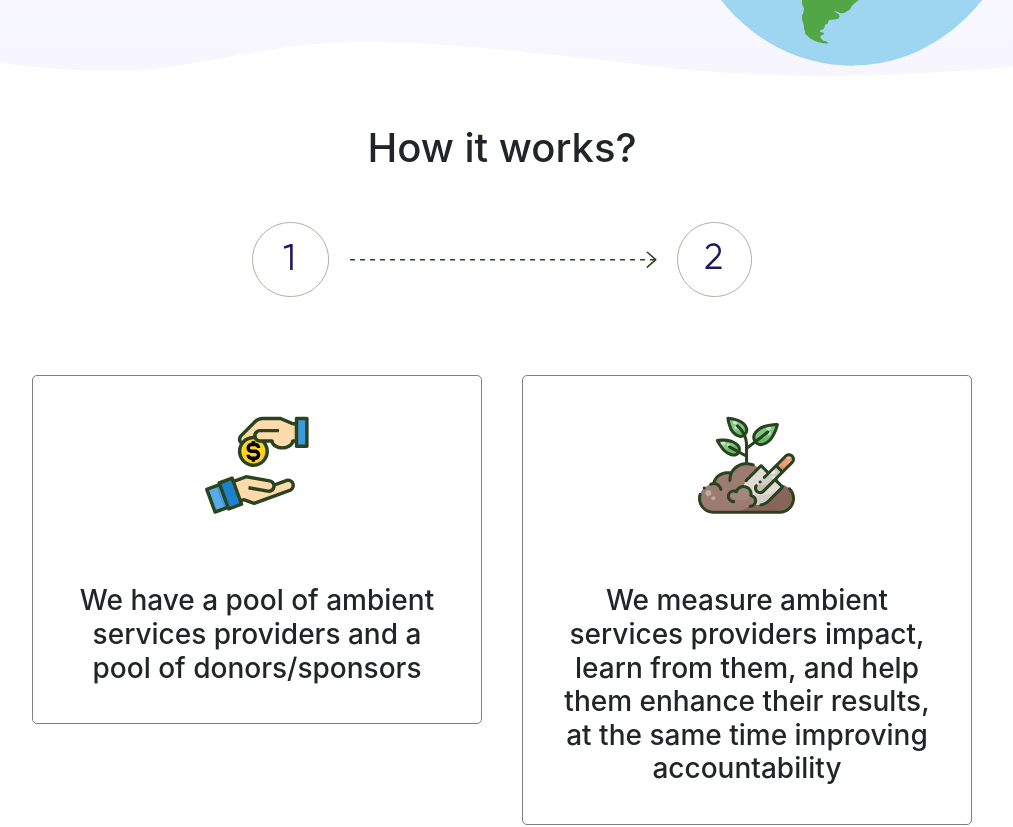
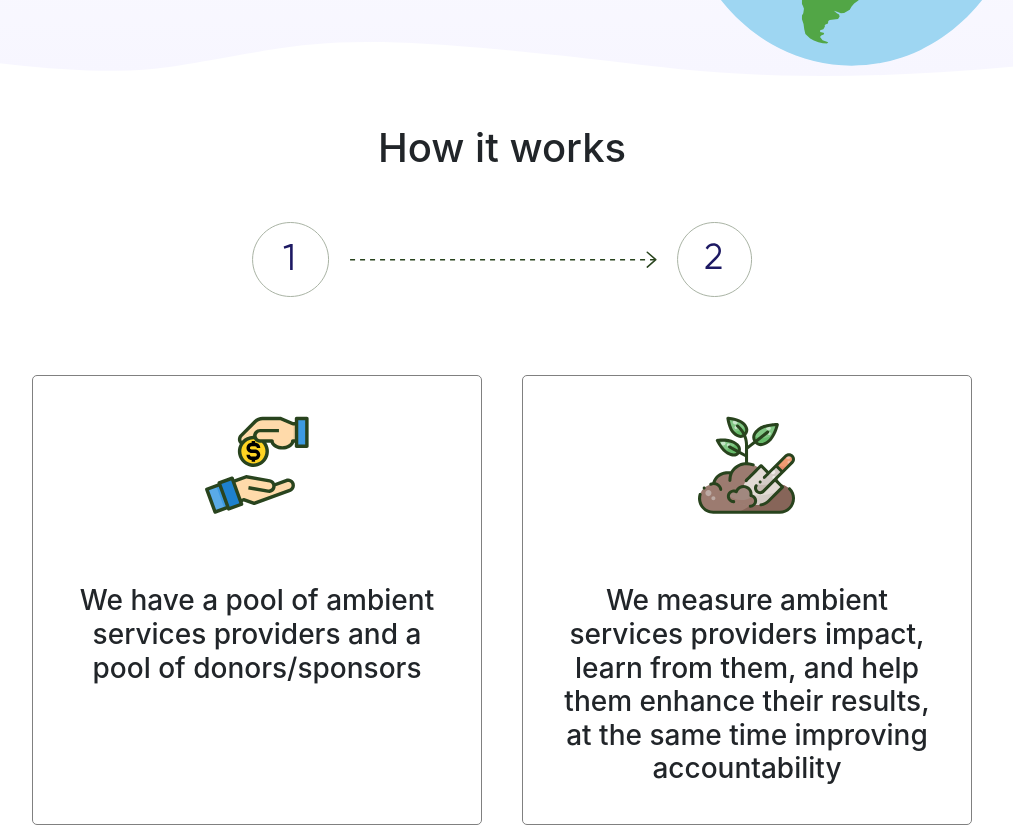
Before and after one commit to z0mbi19/acacia, a React (Create React App) app: page / in a window 1280 px wide. Shown: the part 460-1287 px from the top of the page, without its empty margins (138-1151 px from the left). Built offline with nearby package versions, Linux system fonts and the light colour scheme; no server answers.

Commit message:
fix layout

```diff
--- a/src/Components/About us/AboutUs.js
+++ b/src/Components/About us/AboutUs.js
@@ -29,7 +29,6 @@ const AboutUs = styled.div`
     p {
       font-style: normal;
       font-size: 26px;
-      font-weight: 500;
       line-height: 30px;
       color: #120f47;
     }
--- a/src/Components/Blogs/Blogs.js
+++ b/src/Components/Blogs/Blogs.js
@@ -24,6 +24,14 @@ const BlogsStyles = styled.div`
       flex-wrap: wrap;
     }
   }
+  .postblog {
+    width: 60%;
+    @media (max-width: 850px) {
+      width: 90%;
+      text-align: center;
+      margin-left: 3%;
+    }
+  }
   .datapost {
     display: flex;
     justify-content: space-around;
@@ -34,6 +42,10 @@ const BlogsStyles = styled.div`
     margin: 3%;
     @media (max-width: 850px) {
       flex-wrap: wrap;
+      justify-content: center;
+      img {
+        width: 100%;
+      }
     }
   }
   .textcard {
@@ -65,7 +77,7 @@ function Blogs() {
       <h1>{radio === "en" ? textBlogs.en.title : textBlogs.br.title}</h1>
 
       <div className="cardblog">
-        <div className="postcard">
+        <div className="postblog">
           <img src={blogImg} alt="blogImg" width="100%" />
           <div className="datapost">
             <p>2 july</p>
@@ -94,7 +106,7 @@ function Blogs() {
             </a>
           </div>
         </div>
-        <div className="postcard">
+        <div>
           <div className="miniblog">
             <div>
               <img src={blogImg2} alt="blogImg" width="170px" />
@@ -117,7 +129,7 @@ function Blogs() {
                   {loading ? (
                     data
                       .find((x) => x.id === data.length - 1)
-                      .textBlog.substring(0, 200) + "..."
+                      .textBlog.substring(0, 100) + "..."
                   ) : (
                     <Spinner animation="border" />
                   )}
@@ -147,7 +159,7 @@ function Blogs() {
                   {loading ? (
                     data
                       .find((x) => x.id === data.length - 2)
-                      .textBlog.substring(0, 200) + "..."
+                      .textBlog.substring(0, 100) + "..."
                   ) : (
                     <Spinner animation="border" />
                   )}
@@ -177,7 +189,7 @@ function Blogs() {
                   {loading ? (
                     data
                       .find((x) => x.id === data.length - 3)
-                      .textBlog.substring(0, 200) + "..."
+                      .textBlog.substring(0, 100) + "..."
                   ) : (
                     <Spinner animation="border" />
                   )}
--- a/src/Components/How/how.js
+++ b/src/Components/How/how.js
@@ -42,7 +42,6 @@ const CardsHow = styled.div`
     margin: 20px;
     text-align: center;
     border-radius: 5px;
-    height: 100%;
     width: 450px;
     h3 {
       padding: 30px;
@@ -56,7 +55,6 @@ const CardsHow = styled.div`
     margin: 20px;
     text-align: center;
     border-radius: 5px;
-    height: 100%;
     width: 450px;
     h3 {
       padding: 30px;
@@ -72,6 +70,7 @@ const CardsHow = styled.div`
     padding: 23px 45px;
     background: #29441e;
     color: white;
+    white-space: nowrap;
     margin-top: 2%;
     margin-left: 40%;
     margin-right: 40%;
--- a/src/Lang/lang.js
+++ b/src/Lang/lang.js
@@ -1,7 +1,7 @@
 export const textMenu = {
   en: {
     about: "About us",
-    how: "How if works",
+    how: "How it works",
     why: "Why is important?",
     blogs: "Blogs",
     FAQ: "FAQ",
@@ -38,7 +38,7 @@ export const textAbout = {
 
 export const textHow = {
   en: {
-    title: "How it works?",
+    title: "How it works",
     card1:
       "We have a pool of ambient services providers and a pool of donors/sponsors",
     card2:
@@ -83,11 +83,11 @@ export const textWhy = {
 export const textBlogs = {
   en: {
     title: "Our Blogs",
-    read: "Read me ->",
+    read: "See more articles ->",
   },
   br: {
     title: "Nossos Blogs",
-    read: "Mais ->",
+    read: "Veja mais artigos ->",
   },
 };
 
```
